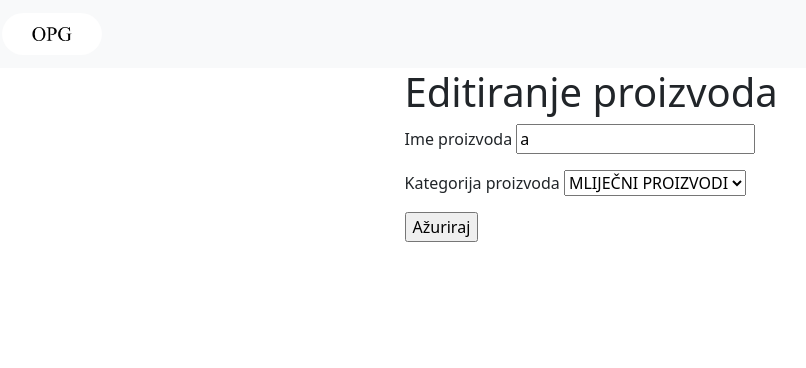
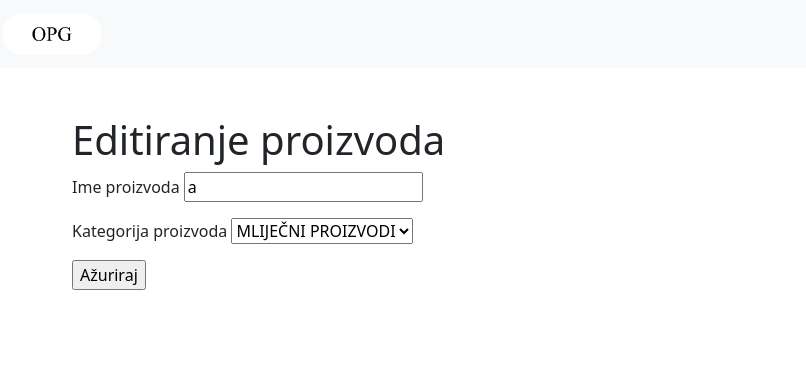
Before and after one commit to Anjcica/opg_project, a Django app: page /product/1/ in a window 1280 px wide. Shown: the top 368 px of the page, without its empty margins (10-816 px from the left). Run offline with Django 4.2, Linux system fonts and the light colour scheme; a user stored in the database is signed in; data comes from the database, SQL or seed files in the repository; both versions use the stored data as it was after the commit.

Commit message:
main and navbar

```diff
--- a/opg/templates/opg/main.html
+++ b/opg/templates/opg/main.html
@@ -15,9 +15,9 @@
 
 {% include 'opg/navbar.html' %}
 
-<div class="container">
+<div class="container pt-5 justify-content-center">
     <div class="row justify-content-center">
-        <div class="col-5">
+        <div class="col-12 justify-content-center">
 
                 {% block content %}
 
```
Also changed, not shown: db.sqlite3.
